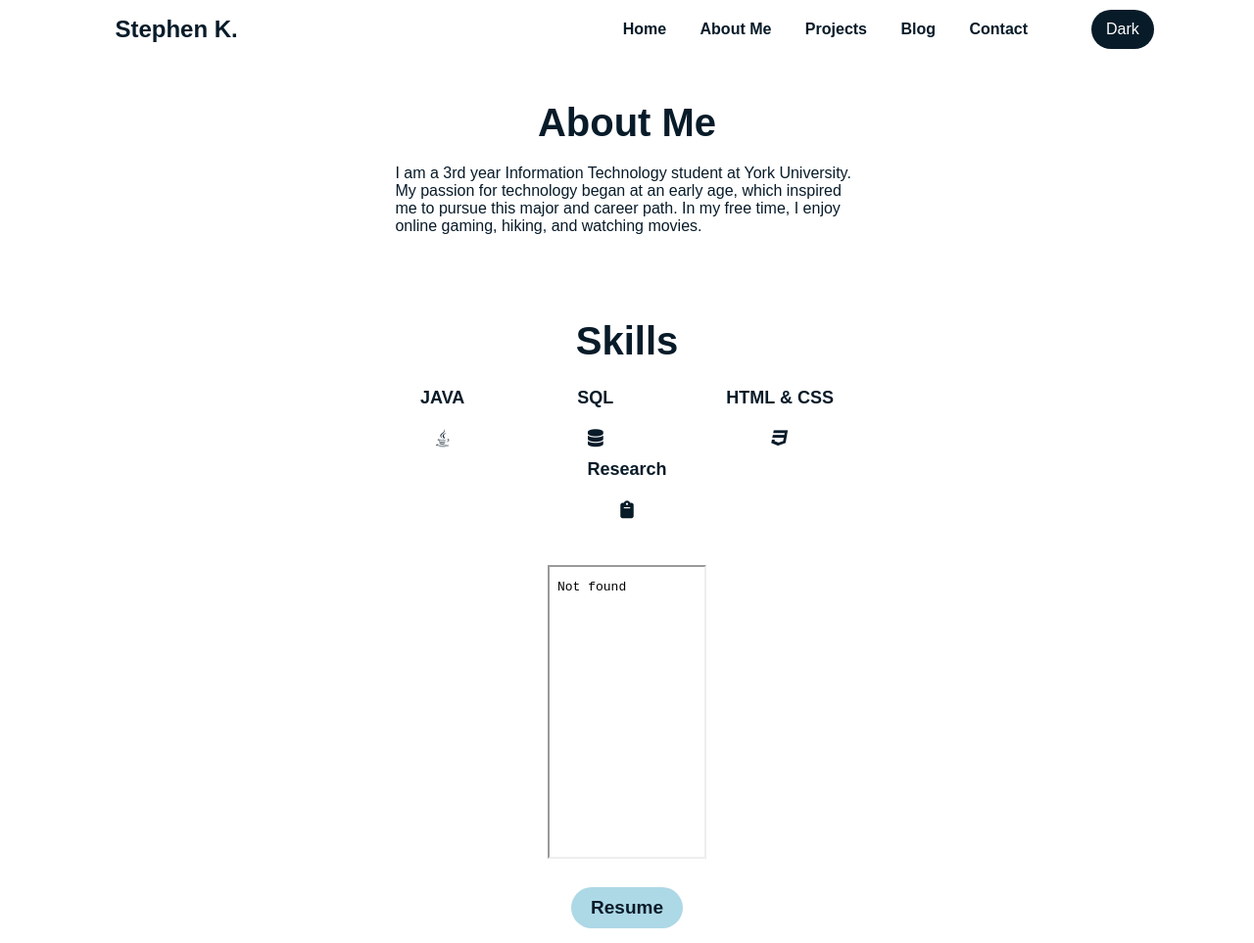
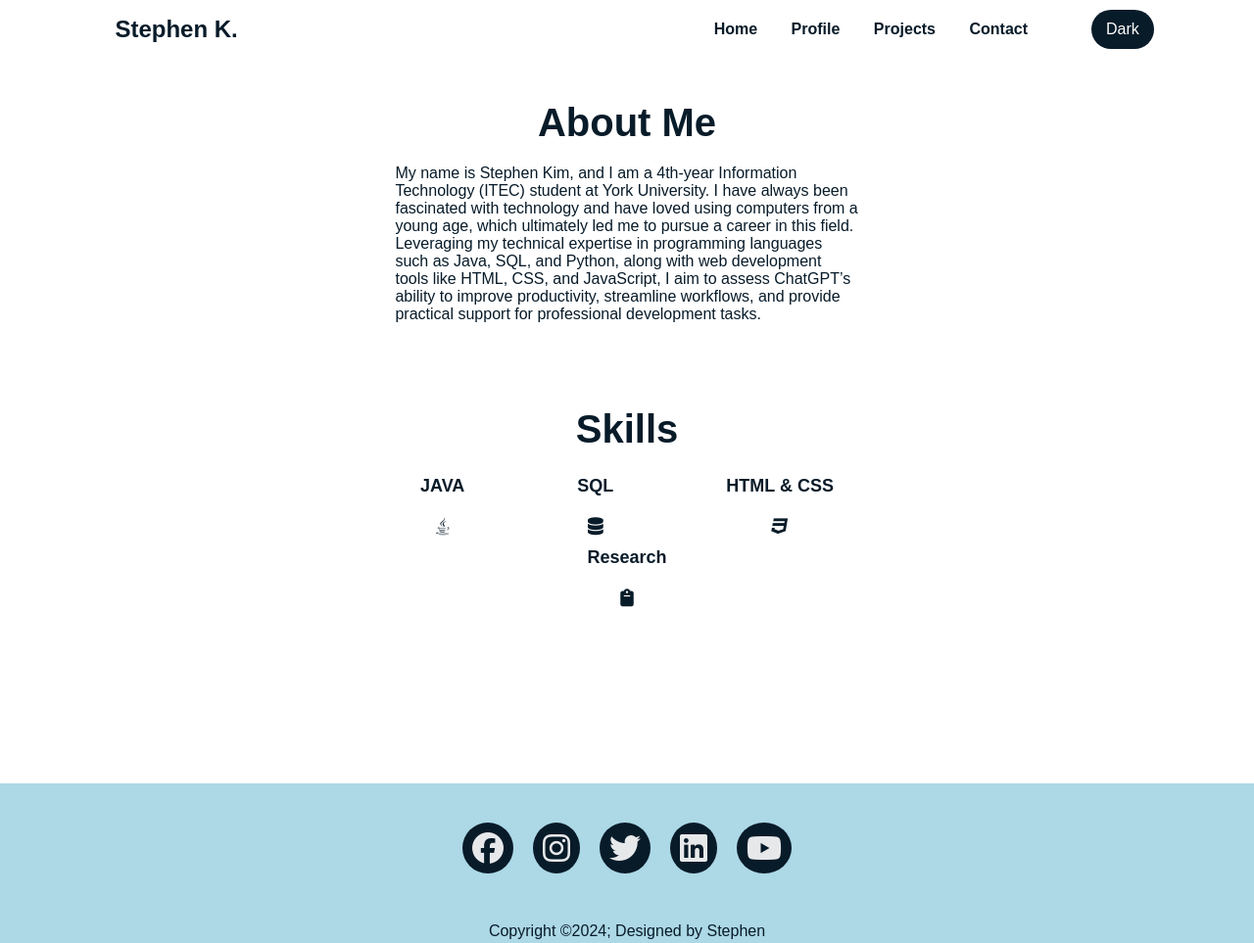
Before and after one commit to steveAteRice/stephenportfolio.github.io, a plain HTML site: page aboutMe.html in a window 1280 px wide. Shown: the top 963 px of the page at 98% size. Drawn offline with Linux system fonts and the light colour scheme.

Commit message:
Update aboutMe.html

```diff
--- a/aboutMe.html
+++ b/aboutMe.html
@@ -8,7 +8,7 @@
     <title>About Me</title>
     <style>
         .page {
-            height: 140vh;
+            height: 95vh;
         }
 
         .page .about {
@@ -37,21 +37,6 @@
         .skillIcons li:hover {
             color: green;
         }
-
-        .skills .download {
-            display: inline-block;
-            padding: 10px 20px;
-            background-color: lightblue;
-            font-size: 19px;
-            font-weight: bold;
-            border-radius: 25px;
-            margin-top: 25px;
-            transition: 0.2s;
-        }
-
-        .skills .download:hover {
-            background-color: white;
-        }
     </style>
 </head>
 <body>
@@ -62,9 +47,8 @@
             </ul>
             <ul style="text-align: right">
                 <li><a href="index.html">Home</a></li>
-                <li><a href="aboutMe.html">About Me</a></li>
+                <li><a href="aboutMe.html">Profile</a></li>
                 <li><a href="project.html">Projects</a></li>
-                <li><a href="blog.html">Blog</a></li>
                 <li><a href="contact.html">Contact</a></li>
             </ul>
             <div class="toggle-btn" id="btn">
@@ -75,9 +59,12 @@
         <div class="about">
             <h1 style="font-size:40px; margin-bottom:20px; text-align: center;">About Me</h1>
             <p>
-                I am a 3rd year Information Technology student at York University.
-                My passion for technology began at an early age, which inspired me to pursue this major and career path.
-                In my free time, I enjoy online gaming, hiking, and watching movies.
+                My name is Stephen Kim, and I am a 4th-year Information Technology (ITEC) student at York University.
+                I have always been fascinated with technology and have loved using computers from a young age, which
+                ultimately led me to pursue a career in this field. Leveraging my technical expertise in programming
+                languages such as Java, SQL, and Python, along with web development tools like HTML, CSS, and JavaScript,
+                I aim to assess ChatGPT’s ability to improve productivity, streamline workflows, and provide practical
+                support for professional development tasks.
             </p>
         </div>
 
@@ -103,14 +90,6 @@
                         <br><i class="fa fa-clipboard"></i>
                     </li>
                 </ul>
-            </div>
-
-            <div>
-                <iframe src="Resume.pdf" width="25%" height="300px" title="PDF-file"></iframe>
-            </div>
-
-            <div class="download">
-                <a href="Resume.pdf" download style="text-decoration: none; color:#081b29;">Resume</a>
             </div>
         </div>
     </div>
```
